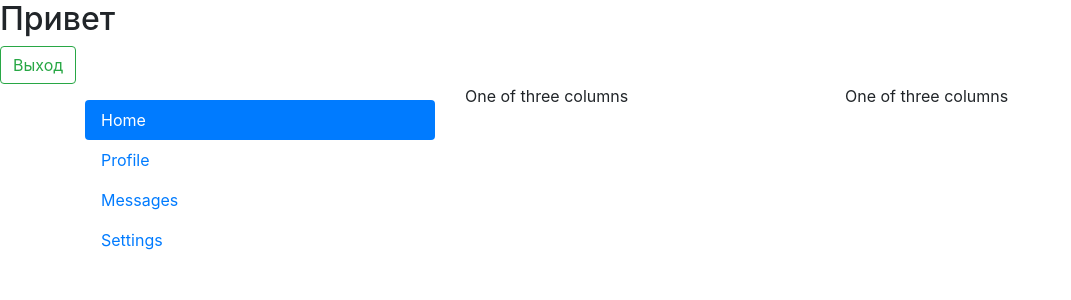
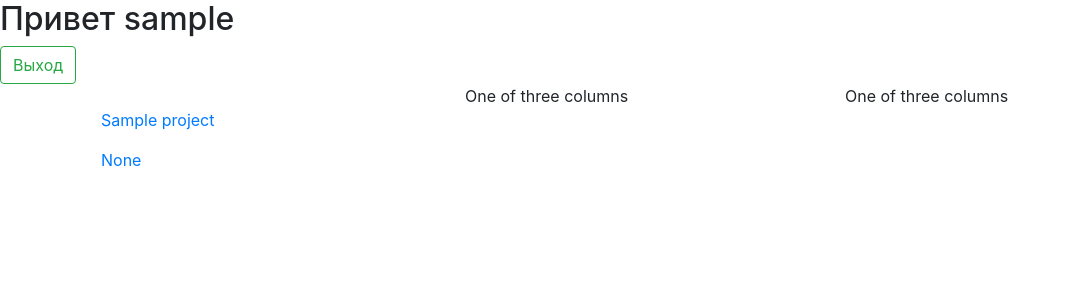
Before and after one commit to StepanAnisenko/WorkWebSite, a Flask app: page /create_project in a window 1280 px wide. Shown: the top 300 px of the page, without its empty margins (0-1071 px from the left). Run offline with Flask 2, Linux system fonts and the light colour scheme; a user stored in the database is signed in; tables that the repository leaves empty hold one stand-in row (values such as "Sample post"); some libraries are stand-ins or nearby versions.

Commit message:
Добавил нормальное добавление проектов и их отображение для каждого юзера

```diff
--- a/app/mod_auth/db.py
+++ b/app/mod_auth/db.py
@@ -58,6 +58,10 @@ class Project(Base):
     id = Column(Integer, primary_key=True)
     name = Column(String(150))
 
+
+    def __init__(self, name):
+        self.name = name
+
 class Stage(Base):
     __tablename__ = 'stages'
     id = Column(Integer, primary_key=True)
@@ -71,6 +75,10 @@ class ProjectUser(Base):
     id = Column(Integer, primary_key=True)
     user_id = Column(Integer, ForeignKey('users.id'))
     project_id = Column(Integer, ForeignKey('projects.id'))
+
+    def __init__(self, user_id, project_id):
+        self.user_id=user_id
+        self.project_id=project_id
 
 
 if __name__ == "__main__":
--- a/app/server.py
+++ b/app/server.py
@@ -1,6 +1,6 @@
 from flask import Flask, render_template, request, jsonify
-from app.mod_auth.db import User, db_session, Role
-from flask_login import LoginManager, login_user, logout_user, login_required
+from app.mod_auth.db import User, db_session, Role, Project, ProjectUser
+from flask_login import LoginManager, login_user, logout_user, login_required, current_user
 
 login_manager = LoginManager()
 my_flask_app = Flask(__name__)
@@ -48,10 +48,23 @@ def add_user():
     return render_template("index.html")
 
 @my_flask_app.route("/create_project", methods=['GET', 'POST'])
+@login_required
 def create_project():
+    user = current_user
     project_name = request.form.get("project_name")
-    print(project_name)
-    return render_template("menu_manager.html")
+    project = Project(project_name)
+    project_user = ProjectUser(user.id, project_name)
+    db_session.add(project)
+    db_session.add(project_user)
+    db_session.commit()
+    list_of_projects = []
+    projects_for_user = ProjectUser.query.filter(ProjectUser.user_id==user.id)
+    for proj in projects_for_user:
+        p = Project.query.filter_by(id=proj.id)
+        for pr in p:
+            list_of_projects.append(pr.name)
+    #print(list_of_projects)
+    return render_template("menu_manager.html", user_nickname = user.nickname, user_role = user.role_id, list_of_projects=list_of_projects)
 
 @login_manager.user_loader
 def load_user(userid):
@@ -64,16 +77,19 @@ def login():
     email = request.form.get('email')
     remember_me = True
     # ищем пользователя по логину и паролю
-    # get_user - внутренняя функция, для запроса к БД, например
     user = db_session.query(User).filter(User.email==email).first()
     if user and user.password == password:
       # если пользователь с тамим логином и паролем существует -
       # авторизуем и делаем редирект
         login_user(user, remember=remember_me)
-        # if user.role_id == 2:
-        return render_template("menu_manager.html", user_nickname = user.nickname, user_role = user.role_id)
-        # elif user.role_id == 3:
-        #     return render_template("menu_worker.html")
+        list_of_projects = []
+        projects_for_user = ProjectUser.query.filter(ProjectUser.user_id == user.id)
+        for proj in projects_for_user:
+            p = Project.query.filter_by(id=proj.id)
+            for pr in p:
+                list_of_projects.append(pr.name)
+        return render_template("menu_manager.html", user_nickname = user.nickname, user_role = user.role_id, list_of_projects=list_of_projects)
+
     return render_template("index.html")
 
 @my_flask_app.route("/logout")
--- a/app/templates/menu_manager.html
+++ b/app/templates/menu_manager.html
@@ -59,10 +59,12 @@
                                  </div>
                 {% endif %}
                 <div class="nav flex-column nav-pills" id="v-pills-tab" role="tablist" aria-orientation="vertical">
-                      <a class="nav-link active" id="v-pills-home-tab" data-toggle="pill" href="#v-pills-home" role="tab" aria-controls="v-pills-home" aria-selected="true">Home</a>
-                      <a class="nav-link" id="v-pills-profile-tab" data-toggle="pill" href="#v-pills-profile" role="tab" aria-controls="v-pills-profile" aria-selected="false">Profile</a>
-                      <a class="nav-link" id="v-pills-messages-tab" data-toggle="pill" href="#v-pills-messages" role="tab" aria-controls="v-pills-messages" aria-selected="false">Messages</a>
-                      <a class="nav-link" id="v-pills-settings-tab" data-toggle="pill" href="#v-pills-settings" role="tab" aria-controls="v-pills-settings" aria-selected="false">Settings</a>
+                    {% for project_name in list_of_projects %}
+                      <a class="nav-link" id="v-pills-home-tab" data-toggle="pill" href="#v-pills-home" role="tab" name="{{project_name}}" aria-controls="v-pills-{{project_name}}" aria-selected="true">{{project_name}}</a>
+                      <!--<a class="nav-link" id="v-pills-profile-tab" data-toggle="pill" href="#v-pills-profile" role="tab" aria-controls="v-pills-profile" aria-selected="false">Profile</a>-->
+                      <!--<a class="nav-link" id="v-pills-messages-tab" data-toggle="pill" href="#v-pills-messages" role="tab" aria-controls="v-pills-messages" aria-selected="false">Messages</a>-->
+                      <!--<a class="nav-link" id="v-pills-settings-tab" data-toggle="pill" href="#v-pills-settings" role="tab" aria-controls="v-pills-settings" aria-selected="false">Settings</a>-->
+                    {% endfor %}
                 </div>
             </div>
             <div class="col-sm">
```
